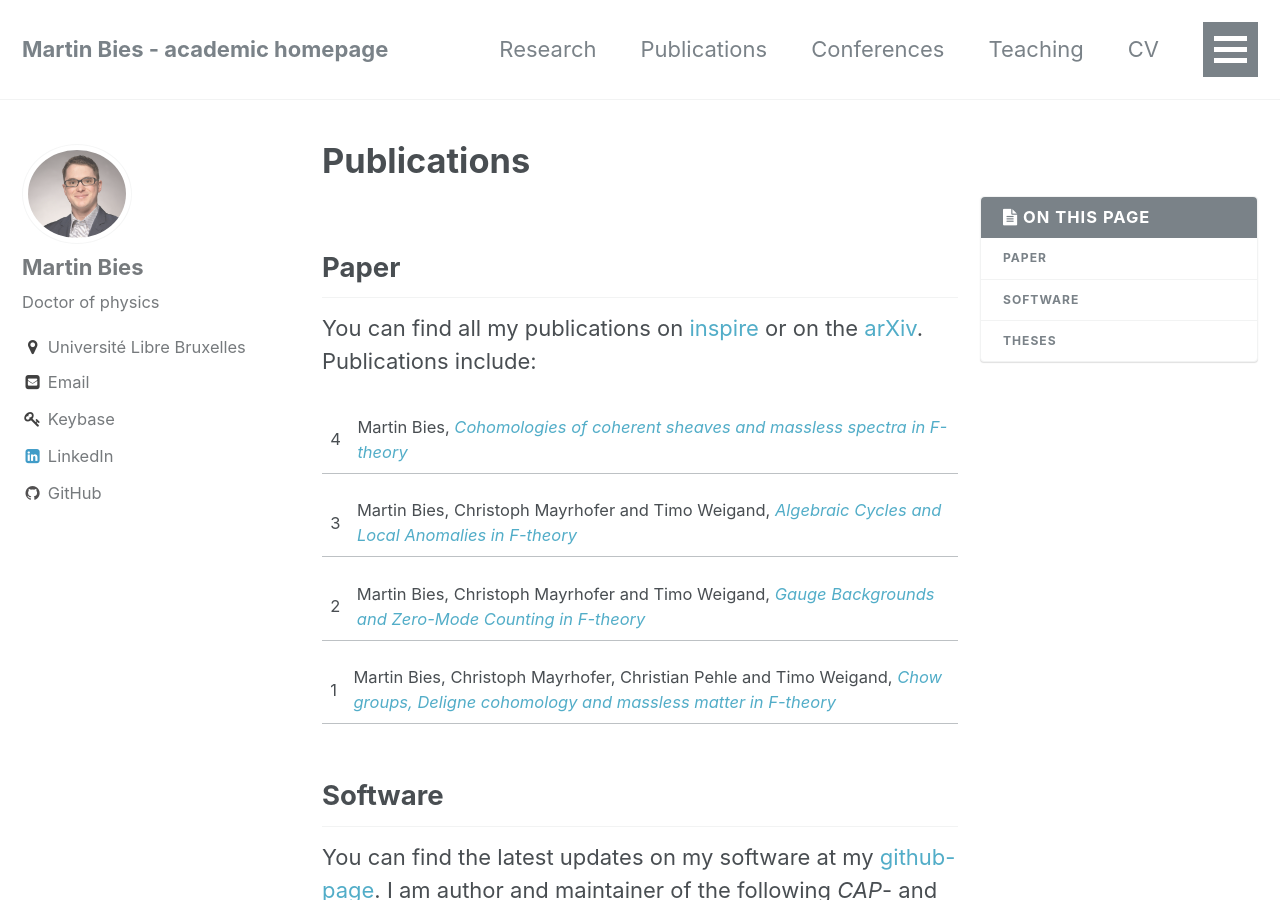
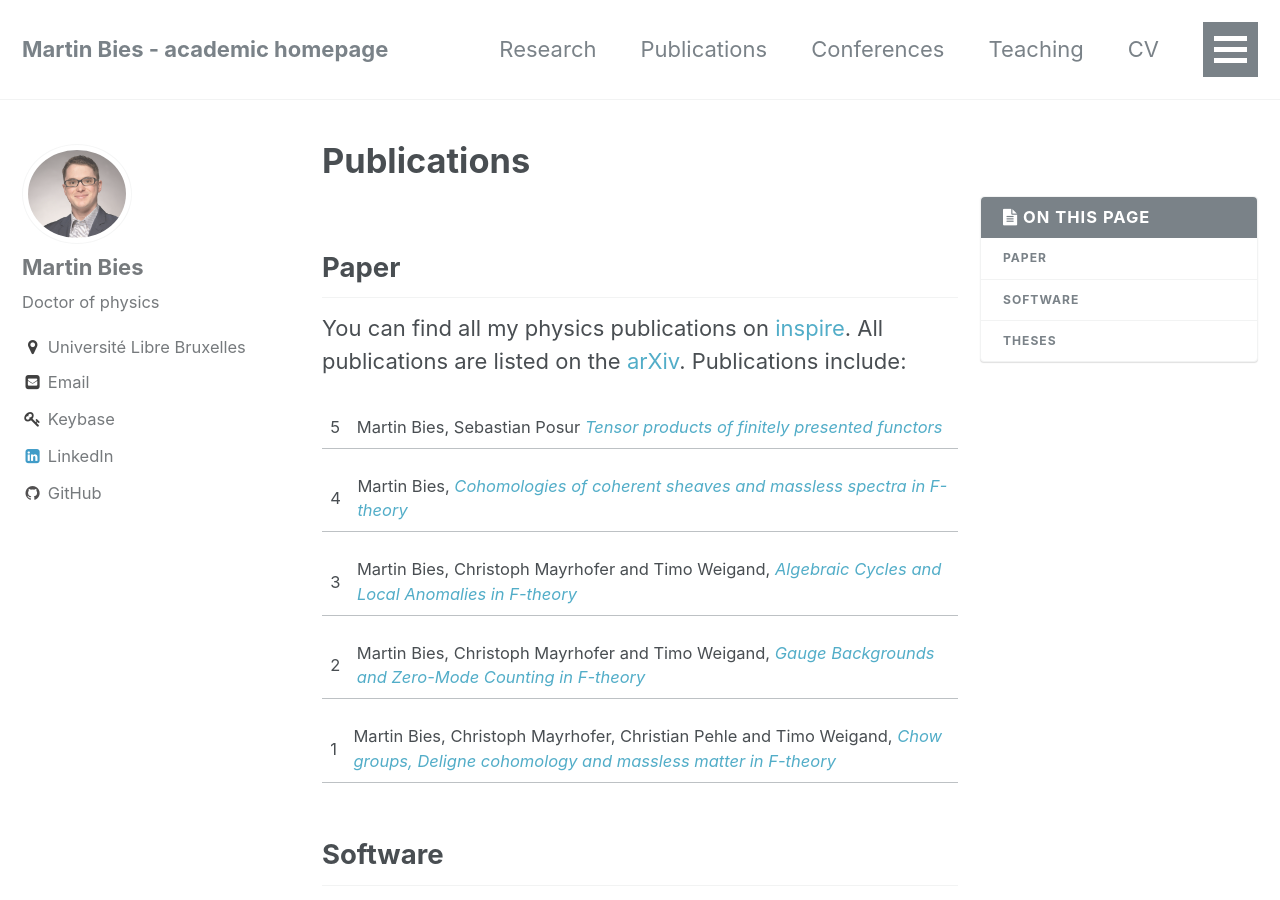
Before and after one commit to MartinBies/MartinBies.github.io, a Jekyll site: the page built from _pages/publications.md, in a window 1280 px wide and 900 px high. Built offline with Jekyll 4.4.1, drawn with Linux system fonts in a browser that asks for light colours.

Commit message:
Add new publication to website

```diff
--- a/_pages/publications.md
+++ b/_pages/publications.md
@@ -10,8 +10,10 @@ permalink: /publications/
 
 ## Paper
 
-You can find all my publications on [inspire](https://inspirehep.net/author/profile/M.Bies.1) or on the
+You can find all my physics publications on [inspire](https://inspirehep.net/author/profile/M.Bies.1). All publications are listed on the
 [arXiv](https://arxiv.org/search/hep-th?searchtype=author&query=Bies%2C+M). Publications include:
+
+5 | Martin Bies, Sebastian Posur [*Tensor products of finitely presented functors*](https://arxiv.org/abs/1909.00172)
 
 4 | Martin Bies, [*Cohomologies of coherent sheaves and massless spectra in F-theory*](https://arxiv.org/abs/1802.08860)
 
```
